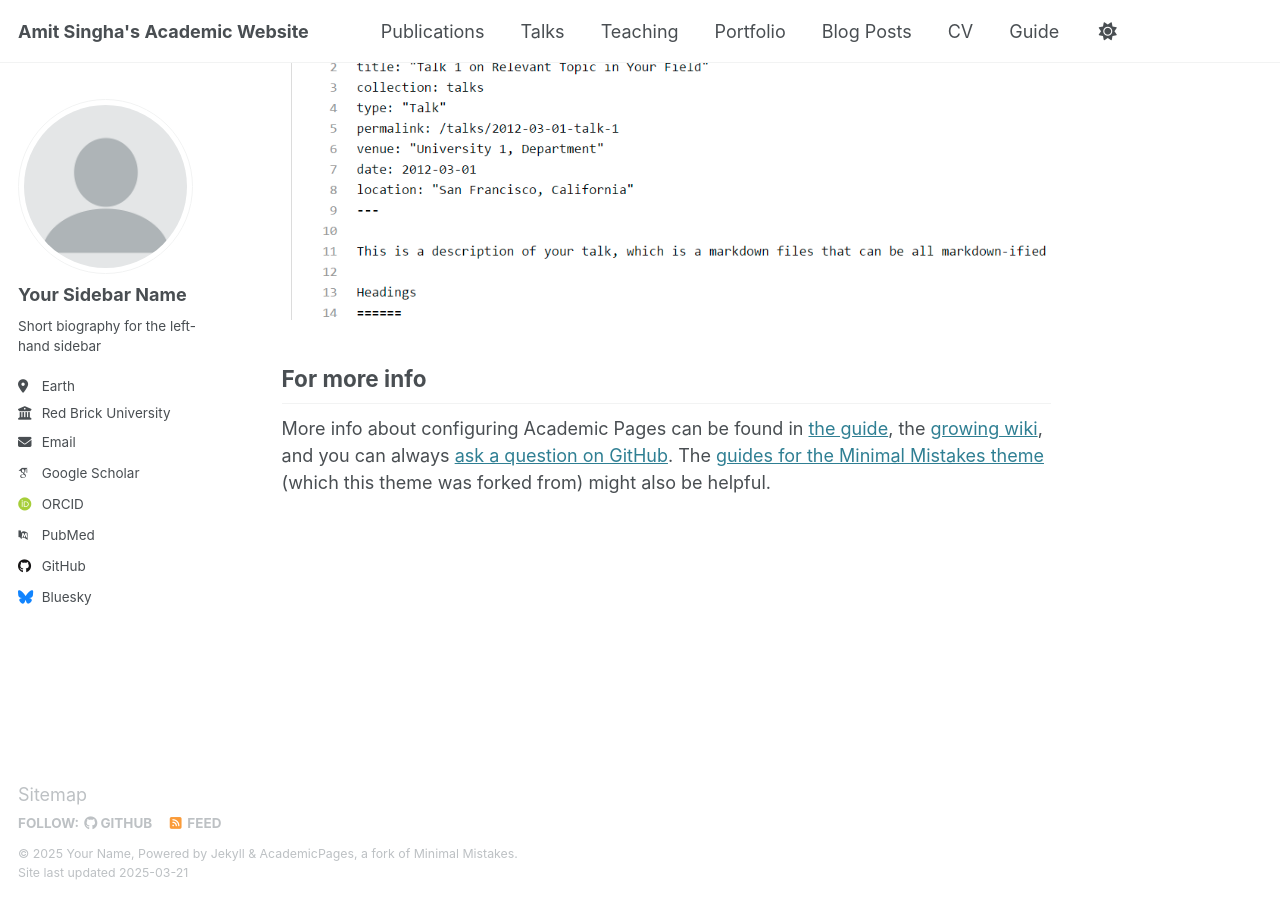
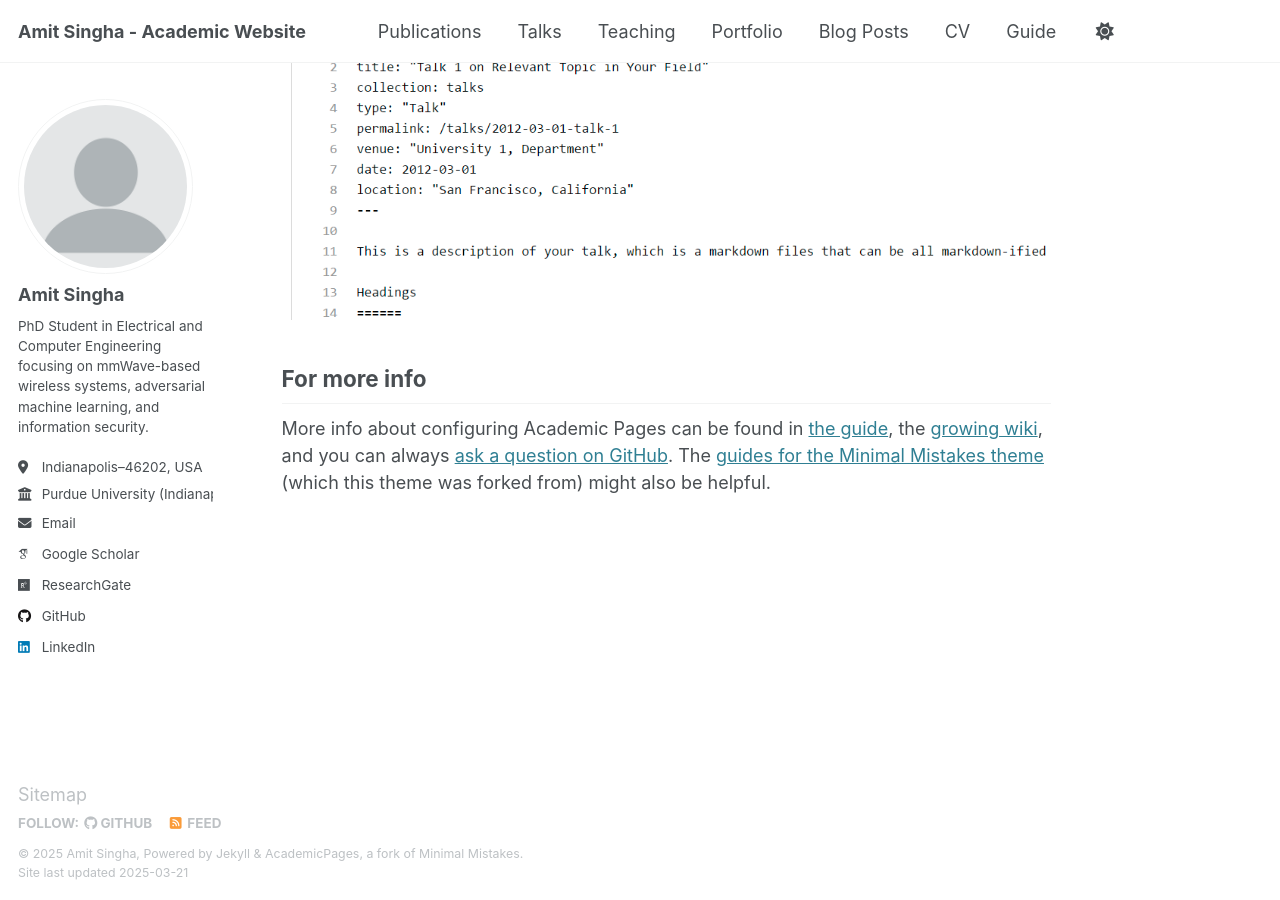
Before and after one commit to singpurdue/singpurdue.github.io, a Jekyll site: the page built from _pages/about.md, in a window 1280 px wide and 900 px high, scrolled down 2635 px. Built offline with Jekyll 4.4.1, drawn with Linux system fonts in a browser that asks for light colours; some web fonts are replaced; part of the change alters nothing that is shown.

Commit message:
Update _config.yml

```diff
--- a/_config.yml
+++ b/_config.yml
@@ -1,158 +1,180 @@
 # Welcome to Jekyll!
-#
 # This config file is meant for settings that affect your entire site, values
 # which you are expected to set up once and rarely need to edit after that.
 # For technical reasons, this file is *NOT* reloaded automatically when you use
 # `jekyll serve -l -H localhost`. If you change this file, please restart the
 # server process.
 
+################################################################################
 # Basic Site Settings
-locale                   : "en-US"
-site_theme               : "default"
-title                    : "Amit Singha's Academic Website"
-title_separator          : "-"
-name                     : &name "Your Name"
-description              : &description "personal description"
-url                      : https://academicpages.github.io # the base hostname & protocol for your site e.g. "https://[your GitHub username].github.io"
-baseurl                  : "" # the subpath of your site, e.g. "/blog"
-repository               : "academicpages/academicpages.github.io"
+################################################################################
 
-# Site Author - The following control what appear as part of the author content on the side bar.
-#               If a field is blank the icon and link will not appear, otherwise it will be shown.
-#               Additional customization can be done by editing /_includes/author-profile.html
+locale: "en-US"
+site_theme: "default"
+title: "Amit Singha - Academic Website"
+title_separator: "-"
+name: &name "Amit Singha"
+description: &description "PhD Student researching mmWave-based wireless systems & Adversarial ML at Purdue University (Indianapolis)."
+url: "https://singpurdue.github.io"       # the base hostname & protocol for your site
+baseurl: ""                               # the subpath of your site, e.g. "/blog" if needed
+repository: "singpurdue/singpurdue.github.io"
+
+################################################################################
+# Site Author
+# The following control what appear in the sidebar profile (and various places).
+# If a field is blank, its icon and link won't appear.
+################################################################################
+
 author:
-  # Biographic information
-  avatar           : "profile.png"
-  name             : "Your Sidebar Name"
-  pronouns         : # example: "she/her"
-  bio              : "Short biography for the left-hand sidebar"
-  location         : "Earth"
-  employer         : "Red Brick University"
-  uri              : # URL
-  email            : "none@example.org"
+  # Basic info
+  avatar: "profile.png"  # e.g. "images/profile.png" if you place a profile pic there
+  name: "Amit Singha"
+  pronouns:              # e.g. "he/him" or "she/her" if you like
+  bio: "PhD Student in Electrical and Computer Engineering focusing on mmWave-based wireless systems, adversarial machine learning, and information security."
+  location: "Indianapolis–46202, USA"
+  employer: "Purdue University (Indianapolis Campus)"
+  uri:                   # If you have a personal website other than GitHub Pages, you can place it here.
+  email: "singha3@purdue.edu"
 
   # Academic websites
-  arxiv            : # URL - Update with the correct link to your profile
-  googlescholar    : "https://scholar.google.com/citations?user=PS_CX0AAAAAJ"
-  impactstory      : # URL
-  orcid            : "http://orcid.org/yourorcidurl"
-  semantic         : # URL
-  pubmed           : "https://www.ncbi.nlm.nih.gov/pubmed/?term=john+snow"
-  researchgate     : # URL
-  scopus           : # URL
+  arxiv:                 # e.g. "https://arxiv.org/a/abc123"
+  googlescholar: "https://scholar.google.com/citations?user=X7PsN4gAAAAJ"
+  impactstory:
+  orcid:                 # e.g. "https://orcid.org/0000-0001-2345-6789"
+  semantic:
+  pubmed:                # e.g. "https://www.ncbi.nlm.nih.gov/pubmed/?term=YourName"
+  researchgate: "https://www.researchgate.net/profile/Amit-Singha-3"
+  scopus:                # e.g. "https://www.scopus.com/authid/detail.uri?authorId=..."
 
   # Repositories and software development
-  bitbucket        : # Username - Update with your username on the site
-  codepen          : # Username
-  dribbble         : # Username
-  github           : "academicpages"
-  kaggle           : # Username
-  stackoverflow    : # User number or user number and name (i.e., use "1" or "1/jeff-atwood")
+  bitbucket:
+  codepen:
+  dribbble:
+  github: "SINGHAMIT1"   # GitHub username (not a full URL). The template auto-links.
+  kaggle:
+  stackoverflow:
 
   # Social media
-  bluesky          : "bsky.app" # Replace this with you Bluesky username
-  facebook         : # Username
-  flickr           : # Username
-  foursquare       : # Username
-  goodreads        : # Username
-  google_plus      : # Username
-  keybase          : # Username
-  instagram        : # Username
-  lastfm           : # Username
-  linkedin         : # Username
-  mastodon         : # URL
-  medium           : # URL
-  pinterest        : # Username
-  soundcloud       : # Username
-  steam            : # Username
-  telegram         : # URL
-  tumblr           : # Username
-  twitter          : # Username for X / Twitter
-  vine             : # Username
-  weibo            : # Username
-  wikipedia        : # Username
-  xing             : # Username
-  youtube          : # Username
-  zhihu            : # Username
+  bluesky:               # e.g. "bsky.app/profile/yourhandle"
+  facebook:
+  flickr:
+  foursquare:
+  goodreads:
+  google_plus:
+  keybase:
+  instagram:
+  lastfm:
+  linkedin: "singha-amit"  # LinkedIn username or vanity URL slug
+  mastodon:
+  medium:
+  pinterest:
+  soundcloud:
+  steam:
+  telegram:
+  tumblr:
+  twitter:               # e.g. "YourTwitterHandle"
+  vine:
+  weibo:
+  wikipedia:
+  xing:
+  youtube:
+  zhihu:
 
-# Publication Category - The following the list of publication categories and their headings
+################################################################################
+# Publication Category Labels
+################################################################################
+
 publication_category:
   books:
-    title: 'Books'
+    title: "Books"
   manuscripts:
-    title: 'Journal Articles'
+    title: "Journal Articles"
   conferences:
-    title: 'Conference Papers'
+    title: "Conference Papers"
 
+################################################################################
 # Site Settings
-teaser                   :  # filename of teaser fallback teaser image placed in /images/, .e.g. "500x300.png"
-breadcrumbs              : false # true, false (default)
-words_per_minute         : 160
-future                   : true
-read_more                : "disabled" # if enabled, adds "Read more" links to excerpts
-talkmap_link             : false      #change to true to add link to talkmap on talks page
+################################################################################
+
+teaser:                  # filename of teaser fallback image in /images/ e.g. "500x300.png"
+breadcrumbs: false       # true or false
+words_per_minute: 160
+future: true
+read_more: "disabled"    # "enabled" or "disabled"
+talkmap_link: false
 comments:
-  provider               : # false (default), "disqus", "discourse", "facebook", "google-plus", "staticman", "custom"
+  provider:              # false, "disqus", "discourse", "facebook", "google-plus", "staticman", "custom"
   disqus:
-    shortname            :
+    shortname:
   discourse:
-    server               : # https://meta.discourse.org/t/embedding-discourse-comments-via-javascript/31963 , e.g.: meta.discourse.org
+    server:
   facebook:
-    appid                :
-    num_posts            : # 5 (default)
-    colorscheme          : # "light" (default), "dark"
+    appid:
+    num_posts: 5
+    colorscheme: "light"
+
 staticman:
-  allowedFields          : ['name', 'email', 'url', 'message']
-  branch                 : "gh-pages" # "master", "gh-pages"
-  commitMessage          : "New comment."
-  filename               : comment-{@timestamp}
-  format                 : "yml"
-  moderation             : true
-  path                   : "_data/comments/{options.slug}"
-  requiredFields         : ['name', 'email', 'message']
+  allowedFields: ['name', 'email', 'url', 'message']
+  branch: "gh-pages"
+  commitMessage: "New comment."
+  filename: comment-{@timestamp}
+  format: "yml"
+  moderation: true
+  path: "_data/comments/{options.slug}"
+  requiredFields: ['name', 'email', 'message']
   transforms:
-    email                : "md5"
+    email: "md5"
   generatedFields:
     date:
-      type               : "date"
+      type: "date"
       options:
-        format           : "iso8601" # "iso8601" (default), "timestamp-seconds", "timestamp-milliseconds"
+        format: "iso8601"
+
 atom_feed:
-  hide                   : false     # change to true to hide the RSS feed in the footer
-  path                   : # blank (default) uses feed.xml
+  hide: false
+  path:
 
+################################################################################
+# SEO Related (optional)
+################################################################################
 
-# SEO Related
-google_site_verification :
-bing_site_verification   :
-alexa_site_verification  :
-yandex_site_verification :
+google_site_verification:
+bing_site_verification:
+alexa_site_verification:
+yandex_site_verification:
 
+################################################################################
+# Social Sharing
+################################################################################
 
-# Social Sharing
 twitter:
-  username               : &twitter
+  username: &twitter
+
 facebook:
-  username               :
-  app_id                 :
-  publisher              :
-og_image                 :  # Open Graph/Twitter default site image
-# For specifying social profiles
-# - https://developers.google.com/structured-data/customize/social-profiles
+  username:
+  app_id:
+  publisher:
+
+og_image:
+
 social:
-  type                   : # Person or Organization (defaults to Person)
-  name                   : # If the user or organization name differs from the site's name
-  links: # An array of links to social media profiles
+  type:
+  name:
+  links: []  # An array of links to social media profiles if desired
 
+################################################################################
+# Analytics (optional)
+################################################################################
 
-# Analytics
 analytics:
-  provider               :  "false" # false (default), "google", "google-universal", "google-analytics-4", "custom"
+  provider: "false" # false, "google", "google-universal", "google-analytics-4", "custom"
   google:
-    tracking_id          :
+    tracking_id:
 
+################################################################################
+# Reading/Building
+################################################################################
 
-# Reading Files
 include:
   - .htaccess
   - _pages
@@ -184,22 +206,20 @@ exclude:
   - README
   - tmp
   - vendor
+
 keep_files:
   - .git
   - .svn
+
 encoding: "utf-8"
 markdown_ext: "markdown,mkdown,mkdn,mkd,md"
 
-
-# Conversion
 markdown: kramdown
 highlighter: rouge
 lsi: false
 excerpt_separator: "\n\n"
 incremental: false
 
-
-# Markdown Processing
 kramdown:
   input: GFM
   hard_wrap: false
@@ -210,8 +230,10 @@ kramdown:
   smart_quotes: lsquo,rsquo,ldquo,rdquo
   enable_coderay: false
 
+################################################################################
+# Collections
+################################################################################
 
-# These settings control the types of collections used by the template
 collections:
   teaching:
     output: true
@@ -226,8 +248,10 @@ collections:
     output: true
     permalink: /:collection/:path/
 
+################################################################################
+# Defaults
+################################################################################
 
-# These settings control how pages and collections are included in the site
 defaults:
   # _posts
   - scope:
@@ -240,6 +264,7 @@ defaults:
       comments: true
       share: true
       related: true
+
   # _pages
   - scope:
       path: ""
@@ -247,6 +272,7 @@ defaults:
     values:
       layout: single
       author_profile: true
+
   # _teaching
   - scope:
       path: ""
@@ -256,6 +282,7 @@ defaults:
       author_profile: true
       share: true
       comments: true
+
   # _publications
   - scope:
       path: ""
@@ -265,6 +292,7 @@ defaults:
       author_profile: true
       share: true
       comments: true
+
   # _portfolio
   - scope:
       path: ""
@@ -274,6 +302,7 @@ defaults:
       author_profile: true
       share: true
       comment: true
+
   # _talks
   - scope:
       path: ""
@@ -283,21 +312,27 @@ defaults:
       author_profile: true
       share: true
 
+################################################################################
+# Sass/SCSS
+################################################################################
 
-# Sass/SCSS
 sass:
   sass_dir: _sass
-  style: compressed # http://sass-lang.com/documentation/file.SASS_REFERENCE.html#output_style
+  style: compressed
 
+################################################################################
+# Outputting
+################################################################################
 
-# Outputting
 permalink: /:categories/:title/
-# paginate: 5 # amount of posts to show
+# paginate: 5
 # paginate_path: /page:num/
-timezone: Etc/UTC # http://en.wikipedia.org/wiki/List_of_tz_database_time_zones
+timezone: Etc/UTC
 
+################################################################################
+# Plugins
+################################################################################
 
-# Plugins
 plugins:
   - jekyll-feed
   - jekyll-gist
@@ -315,24 +350,16 @@ whitelist:
   - jekyll-redirect-from
   - jemoji
 
+################################################################################
+# Archives
+################################################################################
 
-# Archives
-#  Type
-#  - GitHub Pages compatible archive pages built with Liquid ~> type: liquid (default)
-#  - Jekyll Archives plugin archive pages ~> type: jekyll-archives
-#  Path (examples)
-#  - Archive page should exist at path when using Liquid method or you can
-#    expect broken links (especially with breadcrumbs enabled)
-#  - <base_path>/tags/my-awesome-tag/index.html ~> path: /tags/
-#  - <base_path/categories/my-awesome-category/index.html ~> path: /categories/
-#  - <base_path/my-awesome-category/index.html ~> path: /
 category_archive:
   type: liquid
   path: /categories/
 tag_archive:
   type: liquid
   path: /tags/
-# https://github.com/jekyll/jekyll-archives
 # jekyll-archives:
 #   enabled:
 #     - categories
@@ -344,9 +371,10 @@ tag_archive:
 #     category: /categories/:name/
 #     tag: /tags/:name/
 
+################################################################################
+# HTML Compression
+################################################################################
 
-# HTML Compression
-# - http://jch.penibelst.de/
 compress_html:
   clippings: all
   ignore:
```
